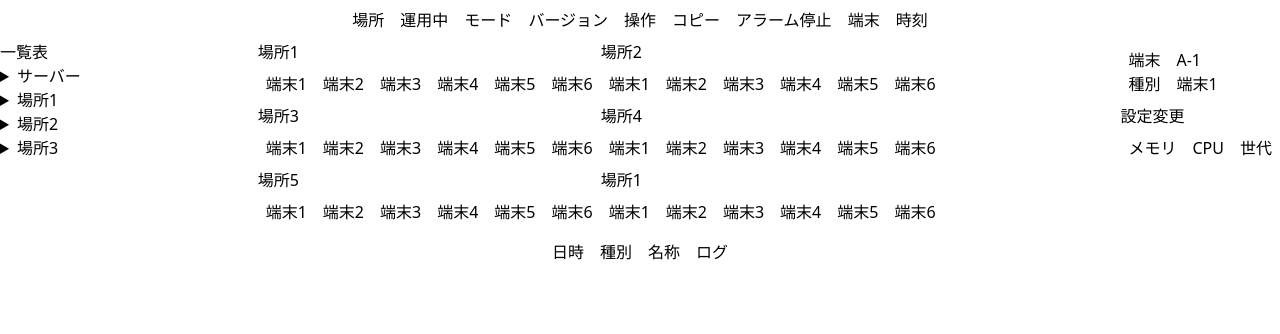
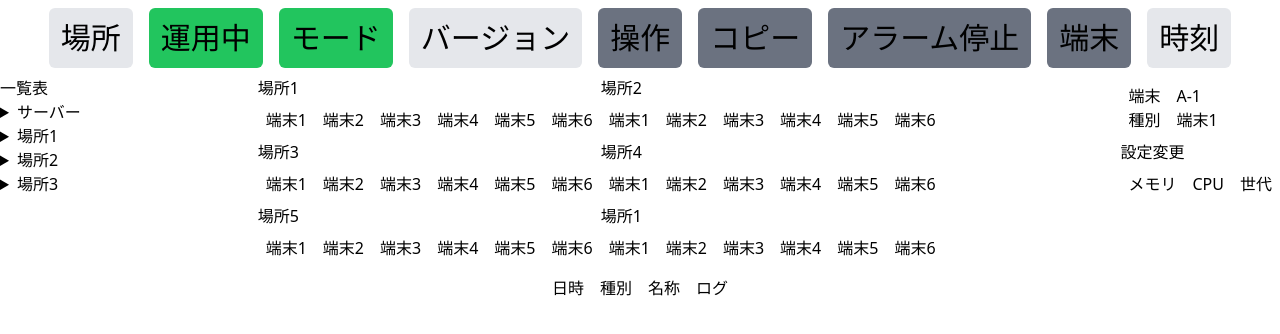
Before and after one commit to miox115/weathersystem, a React (Create React App) app: page / in a window 1280 px wide. Shown: the top 334 px of the page. Built offline with nearby package versions, Linux system fonts and the light colour scheme.

Commit message:
HeaderのCSS追加

```diff
--- a/src/css/output.css
+++ b/src/css/output.css
@@ -608,10 +608,34 @@ video {
   justify-content: space-between;
 }
 
-.justify-items-end {
-  justify-items: end;
+.rounded-md {
+  border-radius: 0.375rem;
+}
+
+.bg-gray-200 {
+  --tw-bg-opacity: 1;
+  background-color: rgb(229 231 235 / var(--tw-bg-opacity));
+}
+
+.bg-gray-500 {
+  --tw-bg-opacity: 1;
+  background-color: rgb(107 114 128 / var(--tw-bg-opacity));
+}
+
+.bg-green-500 {
+  --tw-bg-opacity: 1;
+  background-color: rgb(34 197 94 / var(--tw-bg-opacity));
 }
 
 .p-2 {
   padding: 0.5rem;
 }
+
+.p-3 {
+  padding: 0.75rem;
+}
+
+.text-3xl {
+  font-size: 1.875rem;
+  line-height: 2.25rem;
+}
--- a/src/pages/Header.jsx
+++ b/src/pages/Header.jsx
@@ -4,15 +4,15 @@ const Header = () => {
   return (
     <div>
       <div class="flex justify-center">
-        <p class="m-2">場所</p>
-        <p class="m-2">運用中</p>
-        <p class="m-2">モード</p>
-        <p class="m-2">バージョン</p>
-        <button class="m-2">操作</button>
-        <button class="m-2">コピー</button>
-        <button class="m-2">アラーム停止</button>
-        <button class="m-2">端末</button>
-        <p class="m-2">時刻</p>
+        <p class="text-3xl m-2 p-3 bg-gray-200 rounded-md">場所</p>
+        <p class="text-3xl m-2 p-3 bg-green-500 rounded-md">運用中</p>
+        <p class="text-3xl m-2 p-3 bg-green-500 rounded-md">モード</p>
+        <p class="text-3xl m-2 p-3 bg-gray-200 rounded-md">バージョン</p>
+        <button class="text-3xl m-2 p-3 bg-gray-500 rounded-md">操作</button>
+        <button class="text-3xl m-2 p-3 bg-gray-500 rounded-md">コピー</button>
+        <button class="text-3xl m-2 p-3 bg-gray-500 rounded-md">アラーム停止</button>
+        <button class="text-3xl m-2 p-3 bg-gray-500 rounded-md">端末</button>
+        <p class="text-3xl m-2 p-3 bg-gray-200 rounded-md">時刻</p>
       </div>
     </div>
   )
```
